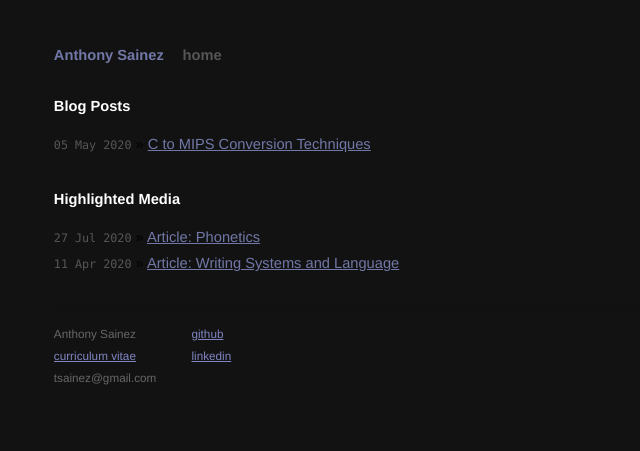
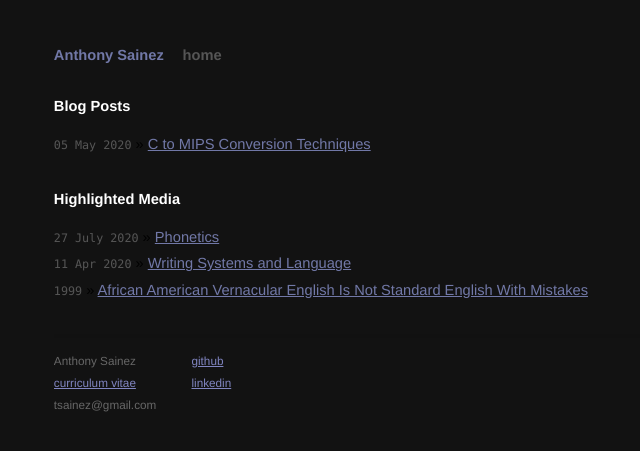
Before and after one commit to tsainez/tsainez.github.io, a Jekyll site: the page built from index.md, in a window 1280 px wide. Shown: the top 451 px of the page, without its empty margins (278-918 px from the left). Built offline with Jekyll 4.4.1, drawn with Linux system fonts in a browser that asks for light colours.

Commit message:
Update index.md

```diff
--- a/index.md
+++ b/index.md
@@ -15,8 +15,9 @@ title: Anthony Sainez
 
     <h1>Highlighted Media</h1>
     <ul class="posts">
-        <li><span>27 Jul 2020</span> &raquo; <a href="https://ucm-ling.github.io/articles/aave.html    ">Article: Phonetics</a></li>
-        <li><span>11 Apr 2020</span> &raquo; <a href="https://ucm-ling.github.io/articles/writing-sys.html">Article: Writing Systems and Language</a></li>
+        <li><span>27 July 2020</span> &raquo; <a href="https://ucm-ling.github.io/articles/phonetics.html">Phonetics</a></li>
+        <li><span>11 Apr 2020</span> &raquo; <a href="https://ucm-ling.github.io/articles/writing-sys.html">Writing Systems and Language</a></li>
+        <li><span>1999</span> &raquo; <a href="https://ucm-ling.github.io/articles/aave.html    ">African American Vernacular English Is Not Standard English With Mistakes</a></li>
     </ul>
 
 
```
